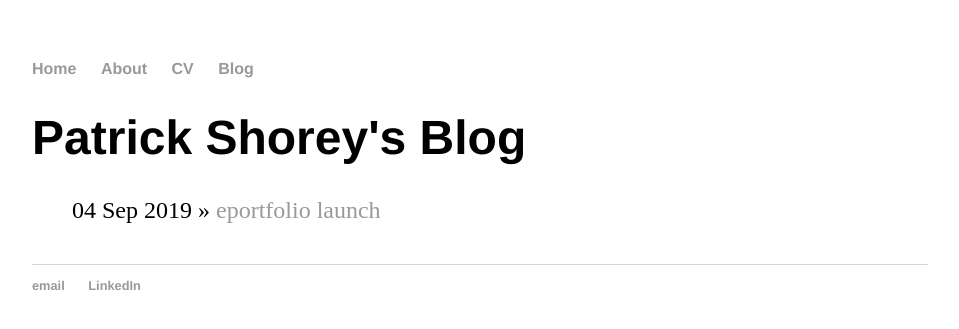
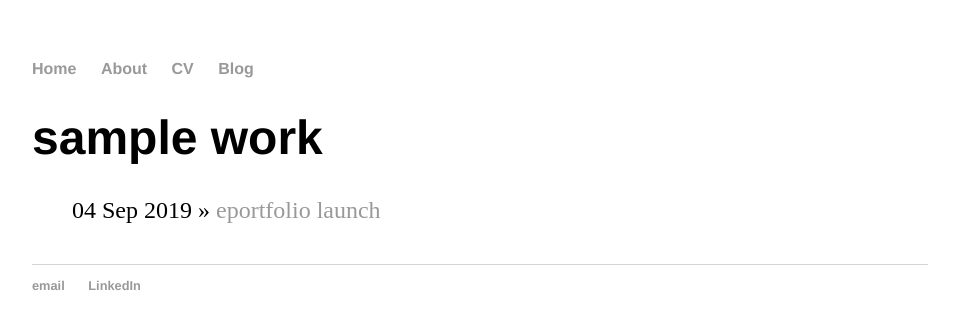
Before and after one commit to LurkingH0rr0r/LurkingH0rr0r.github.io, a Jekyll site: the page built from blog/index.html, in a window 1280 px wide. Shown: the top 329 px of the page, without its empty margins (160-1119 px from the left). Built offline with Jekyll 4.4.1, drawn with Linux system fonts in a browser that asks for light colours.

Commit message:
Update index.html

```diff
--- a/blog/index.html
+++ b/blog/index.html
@@ -1,6 +1,6 @@
 ---
 layout: default
-title: Patrick Shorey's Blog
+title: sample work
 ---
 	<h1>{{ page.title }}</h1>
 	<ul class="posts">
```
